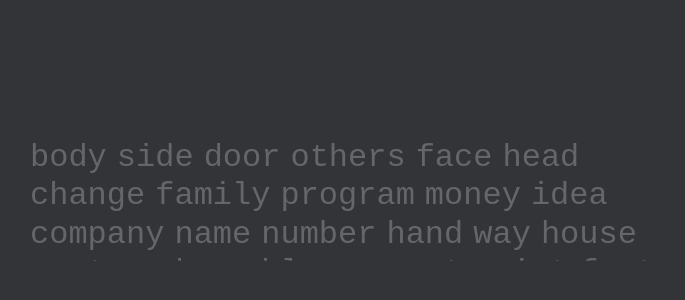
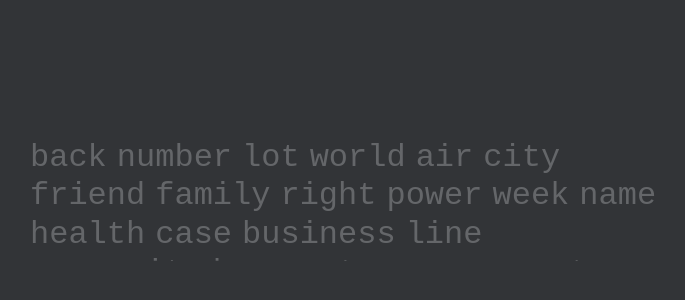
Before and after one commit to JohanChristiansson/Avancerad-webbprogrammering-TDDD27, a Next.js app in the folder typewizard/: page / in a window 1280 px wide. Shown: the part 200-500 px from the top of the page, without its empty margins (290-975 px from the left). Built offline with nearby package versions, Linux system fonts and the light colour scheme.

Commit message:
Updating so we are all on the same version

```diff
--- a/typewizard/app/page.tsx
+++ b/typewizard/app/page.tsx
@@ -1,21 +1,38 @@
-import { getRandomWords, randomWords } from '@/gamelogic/engine';
+
+import { getRandomWords, randomWords, getExpectedLetter } from '@/gamelogic/engine';
 import '../app/globals.css';
 
 
 
+
+
 export default function Home() {
-  const words: string[] = randomWords; // Call getRandomWords to get an array of random words
+  const words: string[] = getRandomWords(); // Call getRandomWords to get an array of random words
 
   return (
     <main>
       <div className="wordBox">
       {words.map((word, index) => (
-          // Wrap each word in a span to apply styles individually
-          <span key={index} className="word">{word}</span>
+          <span key={index} className="word">{word}</span> // Wrap each word in a span to apply styles individually
         ))}
 
       </div>
-
     </main>
   );
 }
+
+
+
+
+
+/*
+
+getWords
+
+update how many words completed 3 times/sec
+
+get how many words opponenent has completed 3 times/sec
+
+end of game, post results, save stats
+
+*/
--- a/typewizard/gamelogic/engine.tsx
+++ b/typewizard/gamelogic/engine.tsx
@@ -1,3 +1,4 @@
+import internal from "stream";
 
 export function getRandomWords() {
     const words: string[] = [
@@ -119,5 +120,8 @@ export function getRandomWords() {
     return randomWords;
 
 }
+export let randomWords = getRandomWords();
 
-export let randomWords = getRandomWords();
+export function getExpectedLetter(words: string[], word: number, pos: number) {
+    return words[word][pos]
+}
```
Also changed, not shown: typewizard/app/globals.css (line endings or trailing spaces).
